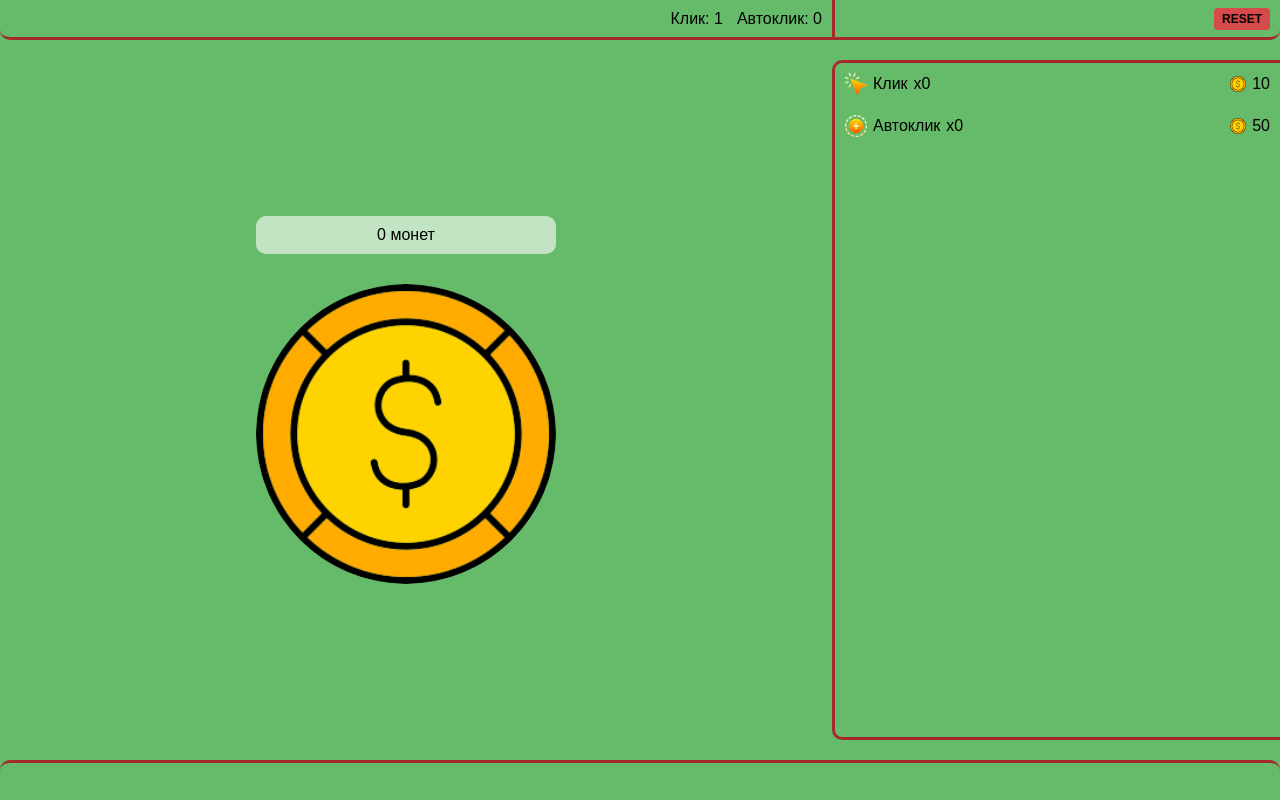
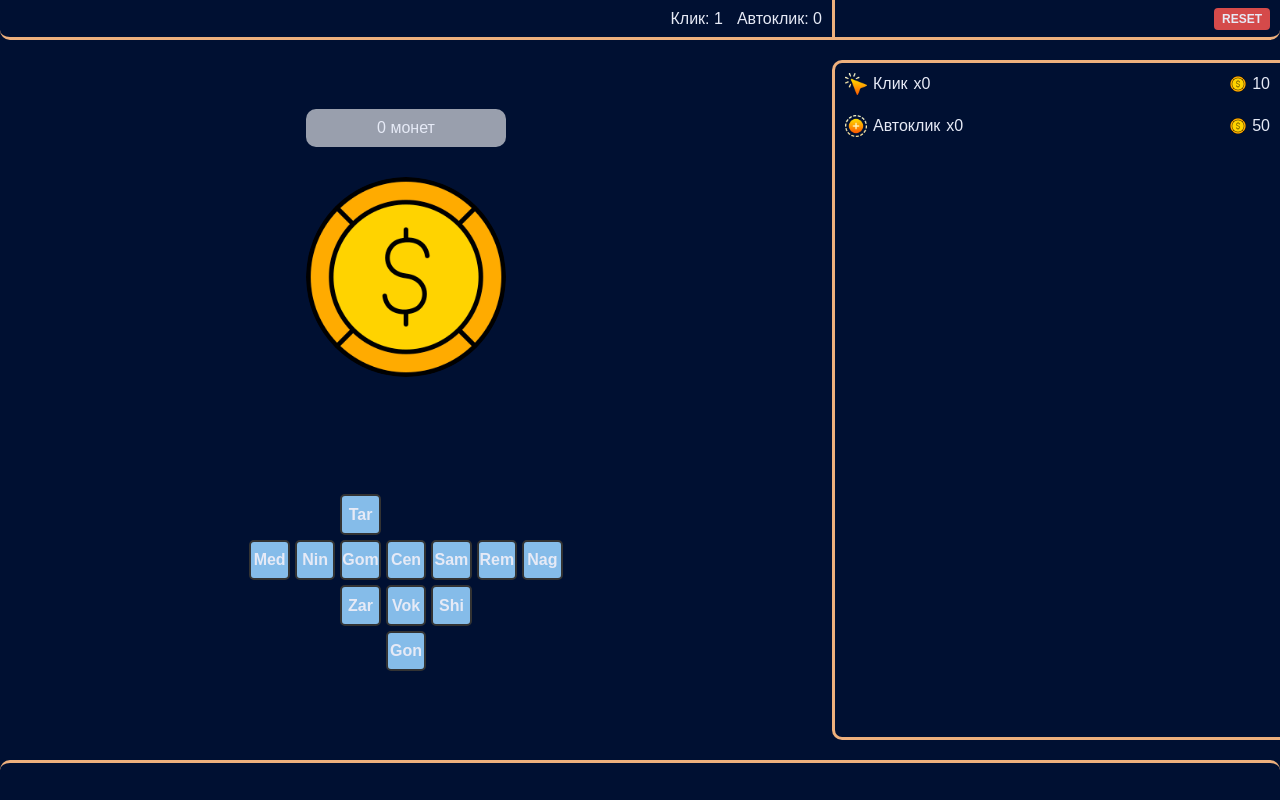
Before and after one commit to Chicony/clicker, a plain HTML site: page index.html in a window 1280 px wide. Drawn offline with Linux system fonts and the light colour scheme.

Commit message:
Changed background color

```diff
--- a/index.html
+++ b/index.html
@@ -29,22 +29,23 @@
 						<span class="clicker__title" id="clickerCount">0</span> монет
 					</div>
 					<div class="clicker__container__image">
-						<img id="clickerMainObject" class="clicker__image image" src="money.png" alt="Money" class="clicker__main__image">
+						<img id="clickerMainObject" class="clicker__image image" src="assets/image/money.png" alt="Money" class="clicker__main__image">
 					</div>
 				</div>
+				<div class="clicker__map" id="clickerMap"></div>
 			</div>
 			<div class="clicker__column">
 				<div class="clicker__item" onclick="buyUpgrade('click')">
 					<div class="item__left">
 						<div class="item__image">
-							<img src="click.png" class="image" alt="Улучшение">
+							<img src="assets/image/click.png" class="image" alt="Улучшение">
 						</div>
 						<div class="item__name">Клик</div>
 						<div class="item__count" id="clickCount">0</div>
 					</div>
 					<div class="item__right">
 						<div class="item__image">
-							<img src="money.png" class="image" alt="Money">
+							<img src="assets/image/money.png" class="image" alt="Money">
 						</div>
 						<div class="item__price" id="clickCost">10</div>
 					</div>
@@ -52,14 +53,14 @@
 				<div class="clicker__item" onclick="buyUpgrade('autoClick')">
 					<div class="item__left">
 						<div class="item__image">
-							<img src="autoclick.png" class="image" alt="Улучшение">
+							<img src="assets/image/autoclick.png" class="image" alt="Улучшение">
 						</div>
 						<div class="item__name">Автоклик</div>
 						<div class="item__count" id="autoClickCount">0</div>
 					</div>
 					<div class="item__right">
 						<div class="item__image">
-							<img src="money.png" class="image" alt="Money">
+							<img src="assets/image/money.png" class="image" alt="Money">
 						</div>
 						<div class="item__price" id="autoClickCost">50</div>
 					</div>
--- a/main.js
+++ b/main.js
@@ -19,6 +19,74 @@ let upgrades = {
 	}
 }
 
+let mapList = [
+	{id: 1, name: "Cen", defender: 0, reward: 0, captured: false, locked: false},
+	{id: 2, name: "Gom", defender: 0, reward: 0, captured: false, locked: false},
+	{id: 3, name: "Sam", defender: 0, reward: 0, captured: false, locked: false},
+	{id: 4, name: "Rem", defender: 0, reward: 0, captured: false, locked: false},
+	{id: 5, name: "Vok", defender: 0, reward: 0, captured: false, locked: false},
+	{id: 6, name: "Shi", defender: 0, reward: 0, captured: false, locked: false},
+	{id: 7, name: "Nin", defender: 0, reward: 0, captured: false, locked: false},
+	{id: 8, name: "Med", defender: 0, reward: 0, captured: false, locked: false},
+	{id: 9, name: "Gon", defender: 0, reward: 0, captured: false, locked: false},
+	{id: 10, name: "Nag", defender: 0, reward: 0, captured: false, locked: false},
+	{id: 11, name: "Tar", defender: 0, reward: 0, captured: false, locked: false},
+	{id: 12, name: "Zar", defender: 0, reward: 0, captured: false, locked: false},
+];
+
+let mapLocation = [
+	[0, 0, 11, 0, 0, 0, 0],
+	[8, 7, 2, 1, 3, 4, 10],
+	[0, 0, 12, 5, 6, 0, 0],
+	[0, 0, 0, 9, 0, 0, 0],
+]
+
+// Создаём карту
+function renderMap() {
+    const map = document.getElementById('clickerMap');
+    map.innerHTML = '';
+	map.style.cssText = `
+		grid-template-columns: repeat(${mapLocation[0].length}, 1fr);
+		grid-template-rows: repeat(${mapLocation.length}, 1fr);
+	`
+
+    mapLocation.forEach(row => {
+		row.forEach(item => {
+			const cell = document.createElement('div');
+
+			if(item != 0) {
+				let el = mapList[item - 1];
+
+				cell.className = `territory ${el.captured ? 'captured' : ''} ${el.locked ? 'locked' : ''}`;
+				cell.textContent = el.name;
+        		cell.dataset.id = el.id;
+
+				if (!el.locked && !el.captured) {
+					cell.addEventListener('click', () => captureTerritory(el.id));
+				}
+			}
+
+			map.appendChild(cell);
+		})
+
+    });
+}
+
+// Захват территории
+function captureTerritory(territoryId) {
+    const territory = mapList.find(t => t.id === territoryId);
+
+    if (stats.clicks >= territory.defender) {
+        stats.clicks -= territory.defender;
+		territory.defender += 10;
+        territory.captured = true;
+
+        updateCounter();
+        renderMap();
+    } else {
+        alert(`Нужно больше армии! Требуется: ${territory.defender}`);
+    }
+}
 // Загрузка сохранения при старте
 function loadGame() {
 	const savedData = localStorage.getItem('clickerSave');
@@ -31,6 +99,7 @@ function loadGame() {
 		updateCounter();
 		console.log("Игра загружена!");
 	}
+	renderMap();
 }
 
 // Сохранение игры
@@ -63,10 +132,10 @@ function updateCounter() {
     updateStats();
 }
 
-// Клик по плазме
+// Клик по монетке
 document.getElementById("clickerMainObject").addEventListener("click", function() {
     stats.clicks += stats.clickPower;
-		updateCounter();
+	updateCounter();
     saveGame();
 });
 
--- a/style.css
+++ b/style.css
@@ -1,5 +1,5 @@
 :root {
-	--main-color: #66bb6a;
+	--main-color: #001032;
 }
 
 * {
@@ -15,6 +15,7 @@ body {
 	height: 100vh;
 	font-family: Arial, sans-serif;
 	background-color: var(--main-color);
+	color: #e6eaf6;
 }
 
 .image {
@@ -34,12 +35,45 @@ body {
 	height: 100%;
 }
 
+
+/* Стили для карты территорий */
+.clicker__map {
+	display: grid;
+	gap: 5px;
+	margin: 20px auto;
+}
+
+.territory {
+	aspect-ratio: 1;
+	background: #85bce9;
+	border: 2px solid #333;
+	border-radius: 5px;
+	display: flex;
+	align-items: center;
+	justify-content: center;
+	cursor: pointer;
+	transition: all 0.3s;
+	font-weight: bold;
+}
+
+.territory.captured {
+	background: #60d965; /* Зелёный для захваченных */
+}
+.territory.locked {
+	background: #d98a8a; /* Серый для заблокированных */
+	cursor: not-allowed;
+}
+
+.territory:hover {
+	transform: scale(1.05);
+}
+
 /* Контейнер шапки */
 .clicker__header {
 	display: grid;
 	grid-area: header;
 	grid-template-columns: inherit;
-	border-bottom: 3px solid brown;
+	border-bottom: 3px solid #eeb07d;
 	border-radius: 0 0 10px 10px;
 }
 
@@ -60,7 +94,7 @@ body {
 /* Блок настроек в шапке */
 .clicker__settings {
 	grid-column: 2 / 3;
-	border-left: 3px solid brown;
+	border-left: 3px solid #eeb07d;
 }
 
 .clicker__settings .clicker__reset{
@@ -92,8 +126,8 @@ body {
 }
 
 .clicker__main .clicker__container__image {
-	width: 300px;
-	height: 300px;
+	width: 200px;
+	height: 200px;
 	border-radius: 50%;
     overflow: hidden;
 	transition: transform 0.1s ease;
@@ -111,7 +145,7 @@ body {
 /* Блок колонки улучшений */
 .clicker__column {
 	grid-area: column;
-	border: 3px solid brown;
+	border: 3px solid #eeb07d;
 	border-right: none;
 	border-radius: 10px 0 0 10px;
 	overflow: hidden;
@@ -148,6 +182,6 @@ body {
 /* Контайнер подвала */
 .clicker__footer {
 	grid-area: footer;
-	border-top: 3px solid brown;
+	border-top: 3px solid #eeb07d;
 	border-radius: 10px 10px 0 0;
 }
```
Also changed, not shown: assets/image/autoclick.png (renamed from autoclick.png), assets/image/click.png (renamed from click.png), assets/image/money.png (renamed from money.png).
